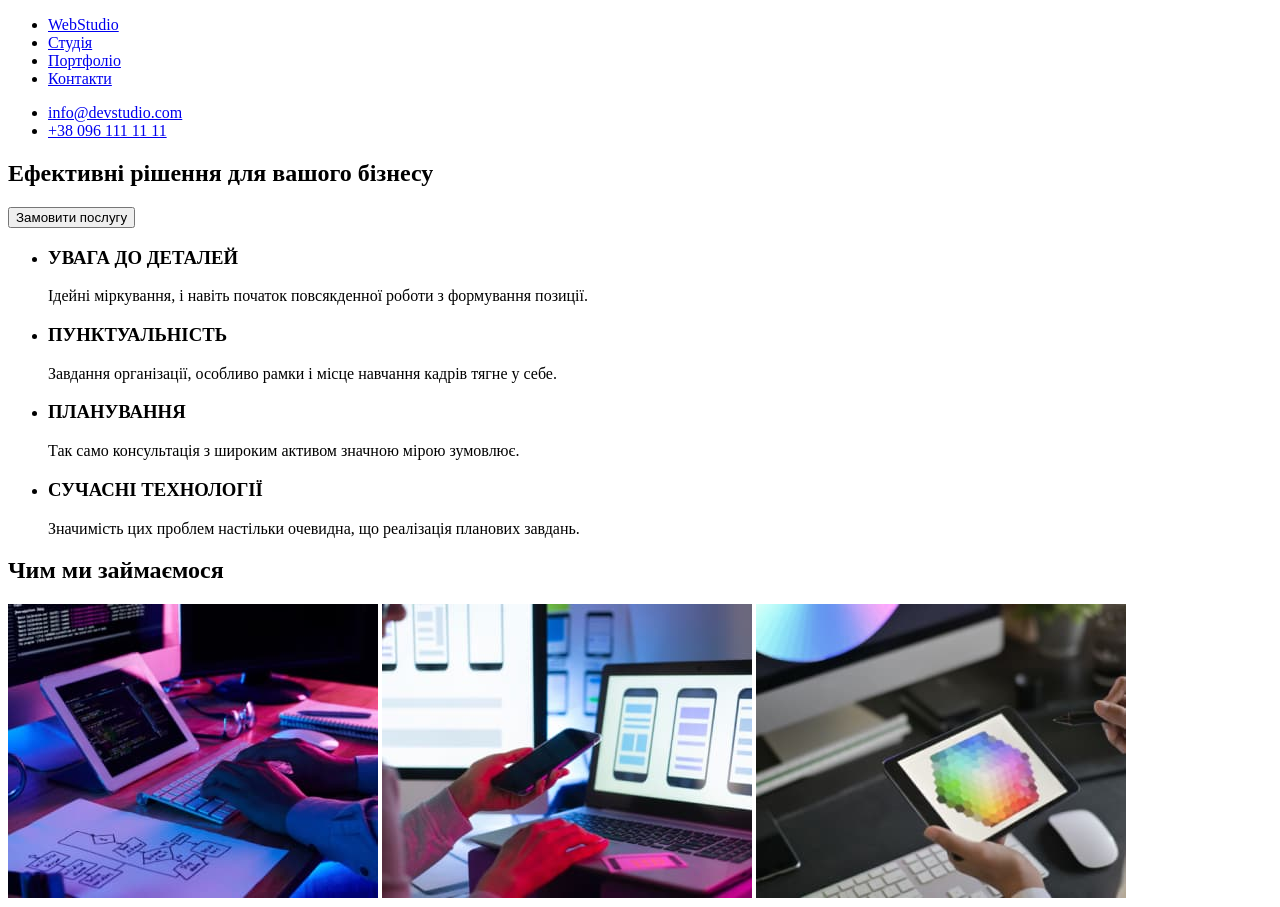
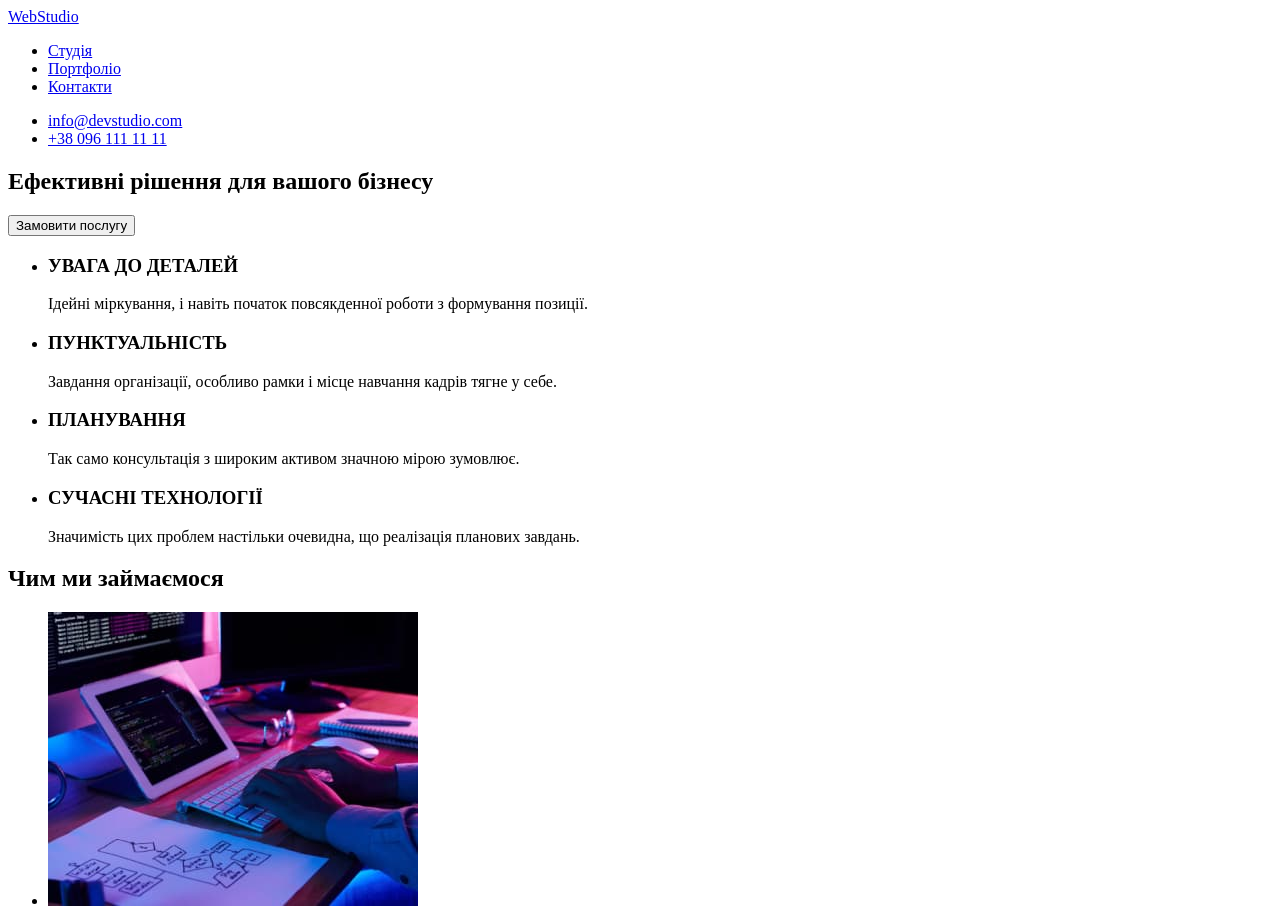
Before and after one commit to ishtvanovych/goit-markup-hw-01, a plain HTML site: page index.html in a window 1280 px wide. Shown: the top 907 px of the page. Drawn offline with Linux system fonts and the light colour scheme.

Commit message:
Update index.html
create a redesigned main page

```diff
--- a/index.html
+++ b/index.html
@@ -9,8 +9,8 @@
   <body>
     <header>
       <nav>
+        <a href="/" rel="home">WebStudio</a>
         <ul>
-          <li><a href="/" rel="home">WebStudio</a></li>
           <li><a href="Studio">Студія</a></li>
           <li><a href="Portfolio">Портфоліо</a></li>
           <li><a href="Contacts">Контакти</a></li>
@@ -60,9 +60,13 @@
       </section>
       <section class="what-we-do">
         <h2>Чим ми займаємося</h2>
-        <img src="./web1.jpg" alt="комп'ютерна розробка" width="370" />
-        <img src="./web2.jpg" alt="мобільна розробка" width="370" />
-        <img src="./web3.jpg" alt="планшетна розробка" width="370" />
+        <ul>
+          <li>
+            <img src="./web1.jpg" alt="комп'ютерна розробка" width="370" />
+          </li>
+          <li><img src="./web2.jpg" alt="мобільна розробка" width="370" /></li>
+          <li><img src="./web3.jpg" alt="планшетна розробка" width="370" /></li>
+        </ul>
       </section>
       <section class="our-team">
         <h2>Наша команда</h2>
```
